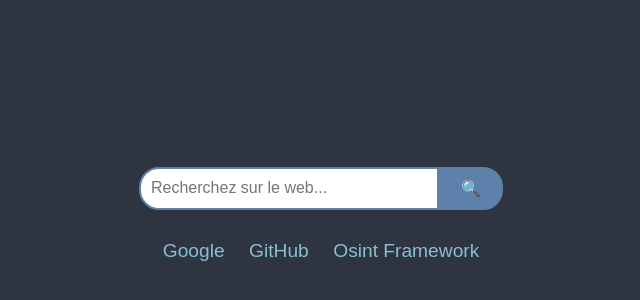
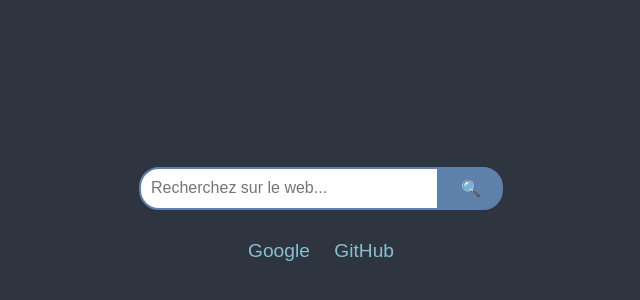
Before and after one commit to eliottxexe/Exegate, a plain HTML site: page index.html in a window 1280 px wide. Shown: the part 196-496 px from the top of the page, without its empty margins (319-959 px from the left). Drawn offline with Linux system fonts and the light colour scheme.

Commit message:
Update index.html

```diff
--- a/index.html
+++ b/index.html
@@ -21,7 +21,6 @@
         <div class="quick-links">
             <a href="https://www.google.com" target="_blank">Google</a>
             <a href="https://github.com" target="_blank">GitHub</a>
-            <a href="https://osintframework.com" target="_blank">Osint Framework</a>
         </div>
     </div>
 
```
